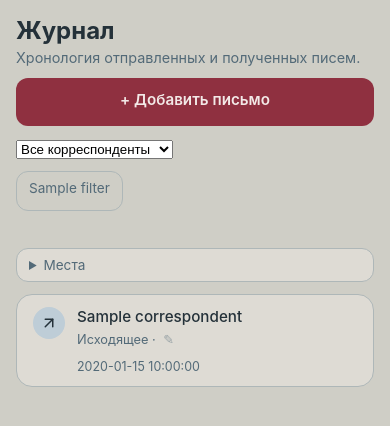
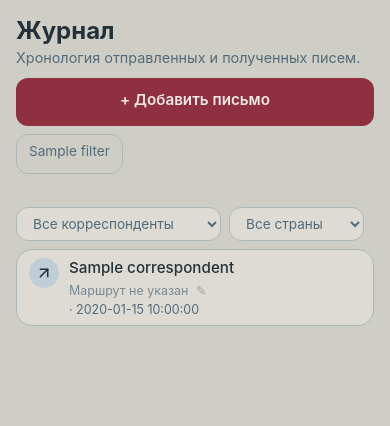
Before and after one commit to katrinio/postbox, a Python web app: template src/postbox/templates/journal.html in a window 390 px wide. Shown: the part 46-472 px from the top of the page. Run offline with Jinja, Linux system fonts and the light colour scheme; the template is opened without the code that fills it: most values are stand-ins (such as "Sample title", 1, 10 or a date in 2020).

Commit message:
ui: simplify journal filters and layout (#25)
* ui: polish view for new logic

* ui: compact journal layout and add country filter

```diff
--- a/src/postbox/static/css/pages.css
+++ b/src/postbox/static/css/pages.css
@@ -1,4 +1,16 @@
 /* Layout for the server-rendered pages. Design tokens come from app.css. */
+
+.sr-only {
+  position: absolute;
+  width: 1px;
+  height: 1px;
+  padding: 0;
+  margin: -1px;
+  overflow: hidden;
+  clip: rect(0, 0, 0, 0);
+  white-space: nowrap;
+  border: 0;
+}
 
 /* --- Site header / nav --- */
 
@@ -202,7 +214,7 @@
 .journal-screen {
   display: flex;
   flex-direction: column;
-  gap: var(--space-3);
+  gap: var(--space-2);
 }
 
 .journal-header {
@@ -224,7 +236,14 @@
   font-size: 0.9rem;
 }
 
-/* --- Filter pills --- */
+/* --- Journal filters --- */
+
+.journal-filters {
+  display: flex;
+  align-items: center;
+  gap: var(--space-2);
+  flex-wrap: wrap;
+}
 
 .filter-row {
   display: flex;
@@ -253,53 +272,30 @@
   opacity: 0.7;
 }
 
-.geo-filter {
+.journal-select-filters {
+  display: flex;
+  align-items: center;
+  gap: var(--space-2);
+  flex-wrap: wrap;
+}
+
+.journal-select-filters select {
+  width: auto;
+  max-width: min(240px, 100%);
+  min-height: 34px;
+  padding: 0 var(--space-5) 0 var(--space-3);
   border: 1px solid var(--color-border);
   border-radius: var(--radius-control);
   background: var(--color-surface);
+  color: var(--color-ink-muted);
+  font: inherit;
+  font-size: 0.85rem;
 }
 
-.geo-filter summary {
-  padding: var(--space-2) var(--space-3);
-  color: var(--color-ink-muted);
-  font-size: 0.85rem;
-  cursor: pointer;
-}
-
-.geo-filter[open] summary {
-  border-bottom: 1px solid var(--color-border);
-}
-
-.geo-filter__form {
-  display: grid;
-  grid-template-columns: repeat(2, minmax(0, 1fr));
-  gap: var(--space-3);
-  padding: var(--space-3);
-}
-
-.geo-filter__form label {
-  display: flex;
-  flex-direction: column;
-  gap: var(--space-1);
-  font-size: 0.8rem;
-  color: var(--color-ink-muted);
-}
-
-.geo-filter__form input {
-  padding: var(--space-2);
-  border: 1px solid var(--color-border);
-  border-radius: var(--radius-control);
-  background: var(--color-canvas);
-  color: var(--color-ink);
-  font: inherit;
-  font-size: 0.9rem;
-}
-
-.geo-filter__actions {
-  grid-column: 1 / -1;
-  display: flex;
-  gap: var(--space-2);
-  flex-wrap: wrap;
+.journal-select-filters select:focus {
+  outline: 3px solid var(--color-raspberry);
+  outline-offset: 2px;
+  border-color: transparent;
 }
 
 /* --- Journal list --- */
@@ -314,11 +310,11 @@
 
 .journal-row {
   display: grid;
-  grid-template-columns: 32px minmax(0, 1fr) auto;
+  grid-template-columns: 32px minmax(0, 1fr);
   align-items: start;
-  gap: var(--space-3);
+  gap: var(--space-2);
   min-height: 0;
-  padding: var(--space-3) var(--space-4);
+  padding: var(--space-2) var(--space-3);
   color: inherit;
   border-bottom: 1px solid var(--color-border);
 }
@@ -333,8 +329,8 @@
 
 .journal-row__icon {
   flex-shrink: 0;
-  width: 32px;
-  height: 32px;
+  width: 30px;
+  height: 30px;
   display: flex;
   align-items: center;
   justify-content: center;
@@ -369,57 +365,57 @@
 }
 
 .journal-row__name:hover,
-.journal-row__details:hover,
-.journal-row__date:hover {
+.journal-row__details:hover {
   color: var(--color-raspberry-dark);
 }
 
 .journal-row__name:focus-visible,
-.journal-row__details:focus-visible,
-.journal-row__date:focus-visible {
+.journal-row__details:focus-visible {
   outline: 3px solid var(--color-raspberry);
   outline-offset: 3px;
 }
 
 .journal-row__details {
-  display: block;
+  display: grid;
+  grid-template-columns: minmax(0, 1fr) auto;
+  align-items: baseline;
+  gap: var(--space-3);
   min-width: 0;
   margin-top: 2px;
   color: inherit;
   text-decoration: none;
 }
 
-.journal-row__meta {
-  display: block;
-  margin: 0;
-  font-size: 0.8rem;
-  color: var(--color-ink-muted);
-}
-
 .journal-row__route {
   display: block;
-  margin-top: 2px;
+  min-width: 0;
+  margin-top: 0;
   font-size: 0.78rem;
   color: var(--color-ink-muted);
   overflow-wrap: anywhere;
 }
 
+.journal-row__route-empty {
+  opacity: 0.72;
+}
+
+.journal-row__event {
+  display: inline-block;
+  color: var(--color-ink-muted);
+  font-size: 0.78rem;
+  white-space: nowrap;
+}
+
+.journal-row__event time {
+  display: inline;
+  padding-top: 0;
+  color: inherit;
+  font: inherit;
+}
+
 .journal-row__note-indicator {
   margin-left: var(--space-1);
   opacity: 0.5;
-}
-
-.journal-row__date {
-  justify-self: end;
-  font-size: 0.8rem;
-  color: var(--color-ink-muted);
-  text-decoration: none;
-  white-space: nowrap;
-}
-
-.journal-row__date time {
-  display: block;
-  padding-top: 0;
 }
 
 /* --- Empty state --- */
@@ -736,10 +732,22 @@
     grid-template-columns: 32px minmax(0, 1fr);
   }
 
-  .journal-row__date {
-    grid-column: 2;
-    justify-self: start;
-    white-space: normal;
+  .journal-filters {
+    align-items: stretch;
+  }
+
+  .filter-row,
+  .journal-select-filters {
+    width: 100%;
+  }
+
+  .journal-select-filters label {
+    max-width: 100%;
+  }
+
+  .journal-row__details {
+    grid-template-columns: minmax(0, 1fr);
+    gap: var(--space-1);
   }
 
   .detail-fields {
@@ -751,7 +759,6 @@
     gap: var(--space-2);
   }
 
-  .geo-filter__form,
   .location-grid {
     grid-template-columns: 1fr;
   }
--- a/src/postbox/templates/_mail_journal_item.html
+++ b/src/postbox/templates/_mail_journal_item.html
@@ -14,16 +14,13 @@
     <a class="journal-row__name" href="/correspondent/{{ item.correspondent.id }}">{{ item.correspondent.name }}</a>
     {% endif %}
     <a class="journal-row__details" href="/mail/{{ item.id }}">
-      <span class="journal-row__meta">
-        {% if item.direction.value == "incoming" %}Входящее{% else %}Исходящее{% endif %}
-        · {{ format_status(item) }}
+      <span class="journal-row__route">
+        {% if route %}{{ route }}{% else %}<span class="journal-row__route-empty">Маршрут не указан</span>{% endif %}
         {% if item.note %}<span class="journal-row__note-indicator" title="Есть заметка">✎</span>{% endif %}
       </span>
-      {% if route %}<span class="journal-row__route">{{ route }}</span>{% endif %}
+      <span class="journal-row__event">
+        {{ format_status(item) }} · <time datetime="{{ item.journal_date.isoformat() }}">{{ format_date(item.journal_date) }}</time>
+      </span>
     </a>
   </div>
-
-  <a class="journal-row__date" href="/mail/{{ item.id }}" aria-label="Открыть письмо от {{ format_date(item.journal_date) }}">
-    <time datetime="{{ item.journal_date.isoformat() }}">{{ format_date(item.journal_date) }}</time>
-  </a>
 </article>
--- a/src/postbox/templates/journal.html
+++ b/src/postbox/templates/journal.html
@@ -16,58 +16,40 @@
   <div class="flash-message" role="status">{{ flash }}</div>
   {% endif %}
 
-  {% if correspondents %}
-  <form method="get" action="/" class="correspondent-filter">
-    <select name="correspondent_id" onchange="this.form.submit()">
-      <option value="">Все корреспонденты</option>
-      {% for c in correspondents %}
-      <option value="{{ c.id }}" {% if correspondent_id == c.id %}selected{% endif %}>{{ c.name }}</option>
+  <div class="journal-filters">
+    <nav class="filter-row" aria-label="Фильтры направления">
+      {% for fid, flabel in filters %}
+      <a
+        class="filter-pill{% if current_filter == fid %} filter-pill--active{% endif %}"
+        href="{{ journal_url(filter_value=fid, correspondent_id=correspondent_id, country=country) }}"
+        {% if current_filter == fid %}aria-current="page"{% endif %}
+      >{{ flabel }}{% if fid == "all" and stats.total %} <span class="filter-pill__count">{{ stats.total }}</span>{% elif fid == "outgoing" and stats.outgoing %} <span class="filter-pill__count">{{ stats.outgoing }}</span>{% elif fid == "incoming" and stats.incoming %} <span class="filter-pill__count">{{ stats.incoming }}</span>{% endif %}</a>
       {% endfor %}
-    </select>
-    <input type="hidden" name="filter" value="{{ current_filter }}" />
-    {% if geography_filter.origin_country_code %}<input type="hidden" name="origin_country" value="{{ geography_filter.origin_country_code }}" />{% endif %}
-    {% if geography_filter.destination_country_code %}<input type="hidden" name="destination_country" value="{{ geography_filter.destination_country_code }}" />{% endif %}
-    {% if geography_filter.origin_city %}<input type="hidden" name="origin_city" value="{{ geography_filter.origin_city }}" />{% endif %}
-    {% if geography_filter.destination_city %}<input type="hidden" name="destination_city" value="{{ geography_filter.destination_city }}" />{% endif %}
-  </form>
-  {% endif %}
+    </nav>
 
-  <nav class="filter-row" aria-label="Фильтры журнала">
-    {% for fid, flabel in filters %}
-    <a
-      class="filter-pill{% if current_filter == fid %} filter-pill--active{% endif %}"
-      href="{{ journal_url(filter_value=fid, correspondent_id=correspondent_id, geography=geography_filter) }}"
-      {% if current_filter == fid %}aria-current="page"{% endif %}
-    >{{ flabel }}{% if fid == "all" and stats.total %} <span class="filter-pill__count">{{ stats.total }}</span>{% elif fid == "outgoing" and stats.outgoing %} <span class="filter-pill__count">{{ stats.outgoing }}</span>{% elif fid == "incoming" and stats.incoming %} <span class="filter-pill__count">{{ stats.incoming }}</span>{% endif %}</a>
-    {% endfor %}
-  </nav>
-
-  <details class="geo-filter"{% if geography_filter.has_filters %} open{% endif %}>
-    <summary>Места{% if geography_filter.has_filters %} · фильтр включён{% endif %}</summary>
-    <form class="geo-filter__form" method="get" action="/">
+    <form method="get" action="/" class="journal-select-filters">
       <input type="hidden" name="filter" value="{{ current_filter }}" />
       <label>
-        <span>Откуда страна</span>
-        <input type="text" name="origin_country" value="{{ geography_filter.origin_country_code or '' }}" placeholder="DE" maxlength="2" inputmode="latin" autocapitalize="characters" />
+        <span class="sr-only">Корреспондент</span>
+        <select name="correspondent_id" onchange="this.form.submit()">
+          <option value="">Все корреспонденты</option>
+          {% for c in correspondents %}
+          <option value="{{ c.id }}" {% if correspondent_id == c.id %}selected{% endif %}>{{ c.name }}</option>
+          {% endfor %}
+        </select>
       </label>
+
       <label>
-        <span>Куда страна</span>
-        <input type="text" name="destination_country" value="{{ geography_filter.destination_country_code or '' }}" placeholder="FR" maxlength="2" inputmode="latin" autocapitalize="characters" />
+        <span class="sr-only">Страна</span>
+        <select name="country" onchange="this.form.submit()">
+          <option value="">Все страны</option>
+          {% for code in countries %}
+          <option value="{{ code }}" {% if country == code %}selected{% endif %}>{{ code }}</option>
+          {% endfor %}
+        </select>
       </label>
-      <label>
-        <span>Откуда город</span>
-        <input type="text" name="origin_city" value="{{ geography_filter.origin_city or '' }}" placeholder="Берлин" />
-      </label>
-      <label>
-        <span>Куда город</span>
-        <input type="text" name="destination_city" value="{{ geography_filter.destination_city or '' }}" placeholder="Париж" />
-      </label>
-      <div class="geo-filter__actions">
-        <button class="ghost-button ghost-button--sm" type="submit">Применить</button>
-        <a class="ghost-button ghost-button--sm" href="{{ journal_url(filter_value=current_filter, correspondent_id=correspondent_id) }}">Сбросить места</a>
-      </div>
     </form>
-  </details>
+  </div>
 
   {% if journal.items %}
   <div class="journal-list">
@@ -80,11 +62,11 @@
   {% if journal.pages > 1 %}
   <nav class="pagination" aria-label="Страницы журнала">
     {% if journal.page > 1 %}
-    <a class="pagination__link" href="{{ journal_url(filter_value=current_filter, correspondent_id=correspondent_id, geography=geography_filter, page=journal.page - 1) }}">&larr; Назад</a>
+    <a class="pagination__link" href="{{ journal_url(filter_value=current_filter, correspondent_id=correspondent_id, country=country, page=journal.page - 1) }}">&larr; Назад</a>
     {% endif %}
     <span class="pagination__info">{{ journal.page }} / {{ journal.pages }}</span>
     {% if journal.page < journal.pages %}
-    <a class="pagination__link" href="{{ journal_url(filter_value=current_filter, correspondent_id=correspondent_id, geography=geography_filter, page=journal.page + 1) }}">Вперёд &rarr;</a>
+    <a class="pagination__link" href="{{ journal_url(filter_value=current_filter, correspondent_id=correspondent_id, country=country, page=journal.page + 1) }}">Вперёд &rarr;</a>
     {% endif %}
   </nav>
   {% endif %}
@@ -93,9 +75,9 @@
 
   <div class="empty-state">
     <svg class="empty-state__icon" width="40" height="40" viewBox="0 0 24 24" fill="none" stroke="currentColor" stroke-width="1.5" stroke-linecap="round" stroke-linejoin="round" aria-hidden="true"><polyline points="22 12 16 12 14 15 10 15 8 12 2 12"/><path d="M5.45 5.11 2 12v6a2 2 0 0 0 2 2h16a2 2 0 0 0 2-2v-6l-3.45-6.89A2 2 0 0 0 16.76 4H7.24a2 2 0 0 0-1.79 1.11z"/></svg>
-    {% if geography_filter.has_filters %}
-    <p class="empty-state__title">По этим местам писем нет</p>
-    <p class="empty-state__text"><a href="/?filter={{ current_filter }}">Сбросить фильтр мест</a></p>
+    {% if country %}
+    <p class="empty-state__title">По этой стране писем нет</p>
+    <p class="empty-state__text"><a href="{{ journal_url(filter_value=current_filter, correspondent_id=correspondent_id) }}">Сбросить страну</a></p>
     {% elif current_filter == "all" %}
     <p class="empty-state__title">Журнал пока пуст</p>
     <p class="empty-state__text">Добавьте первое отправленное или полученное письмо, чтобы начать журнал.</p>
```
Also changed, not shown: src/postbox/models/mail_item.py (+23 -0 lines), src/postbox/views.py (+19 -23 lines), tests/test_web.py (+54 -25 lines).
